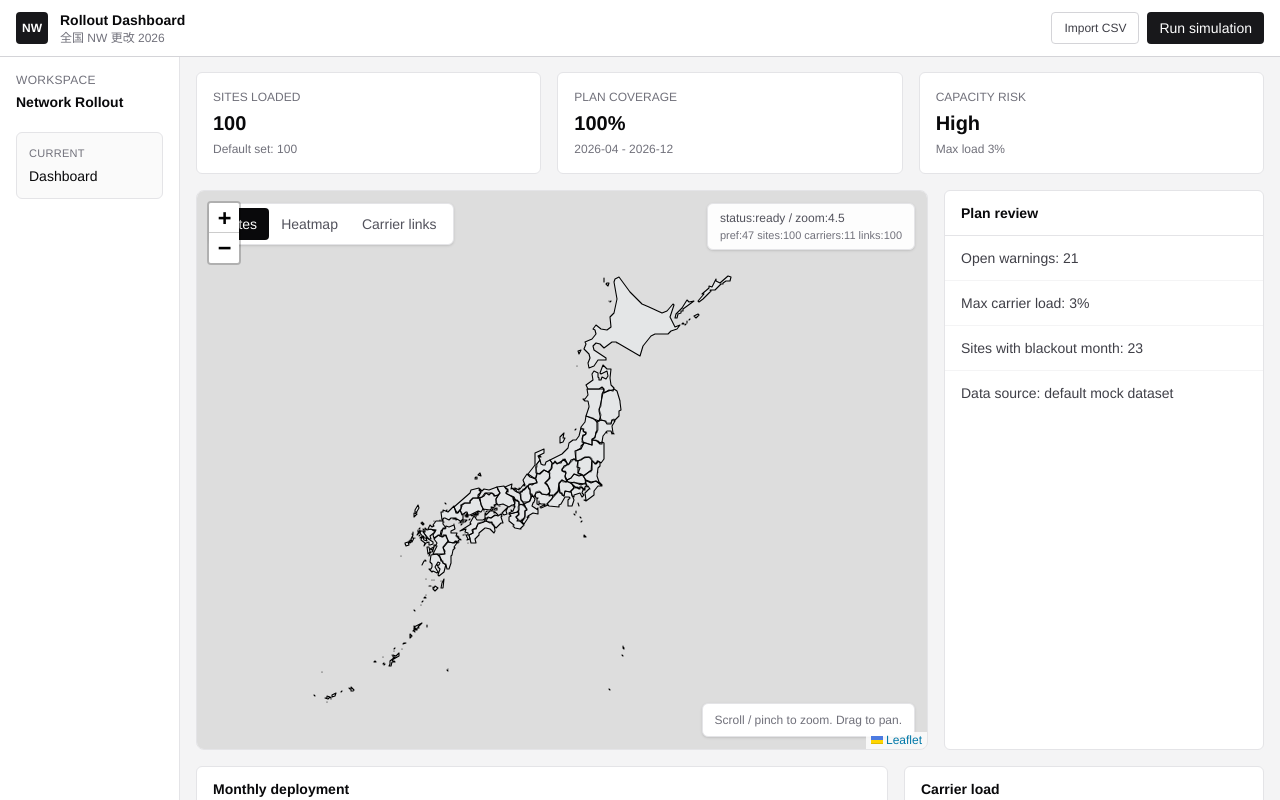
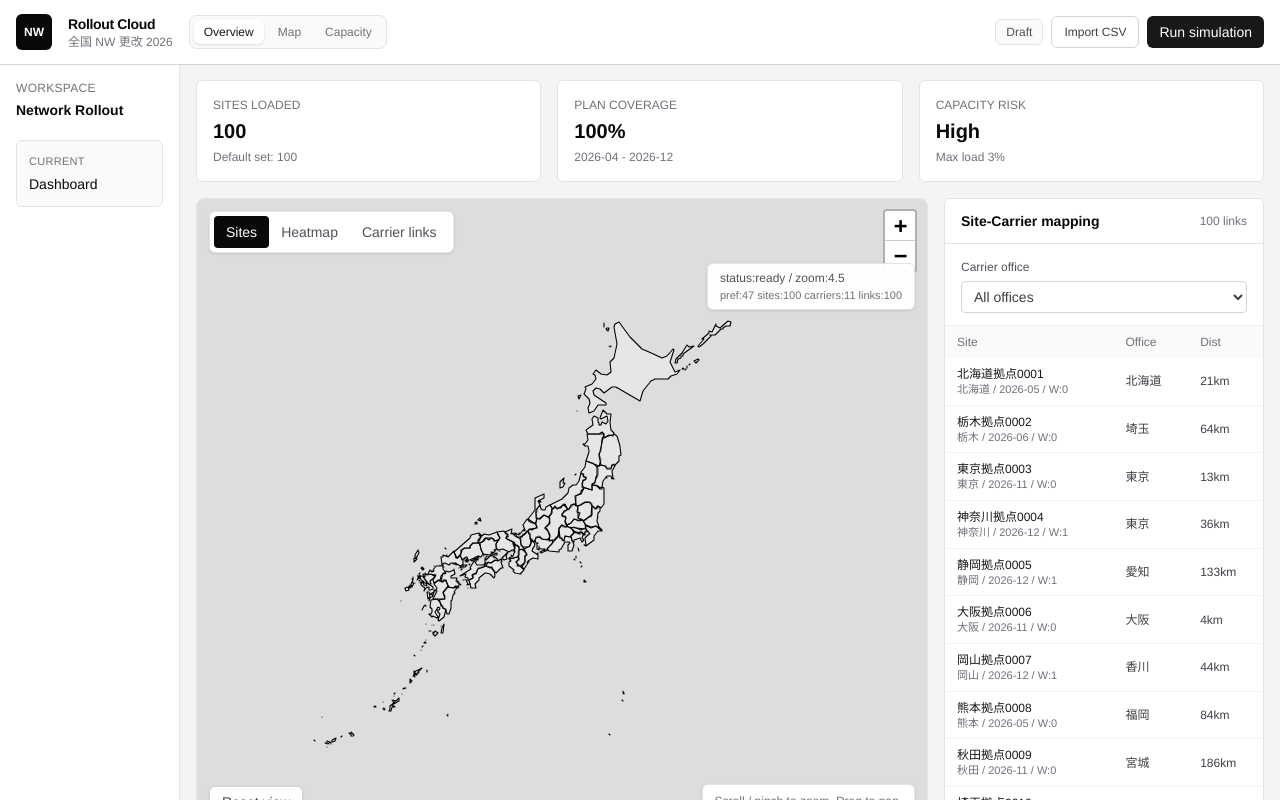
Before and after one commit to tatashir/bs-poc, a Next.js app: page / in a window 1280 px wide. Shown: the top 800 px of the page. Built offline with nearby package versions, Linux system fonts and the light colour scheme.

Commit message:
一旦Fix

```diff
--- a/app/page.tsx
+++ b/app/page.tsx
@@ -12,6 +12,7 @@ import {
 } from "recharts";
 import { InteractiveJapanMap } from "@/components/InteractiveJapanMap";
 import {
+  type CarrierOffice,
   assignSitesToCarrierOffices,
   calculateCarrierLoads,
   initialCarrierOffices,
@@ -45,6 +46,15 @@ type UploadState = {
 
 type Toast = {
   message: string;
+};
+
+type AssignmentRow = {
+  key: string;
+  site: Site;
+  office: CarrierOffice;
+  distanceKm: number;
+  warningCount: number;
+  scheduleMonth: string;
 };
 
 function createCapacities(setting: ProjectSetting): VendorCapacity[] {
@@ -165,6 +175,9 @@ export default function Home() {
   const [upload, setUpload] = useState<UploadState | null>(null);
   const [toast, setToast] = useState<Toast | null>(null);
   const [mounted, setMounted] = useState(false);
+  const [focusedAssignmentKey, setFocusedAssignmentKey] = useState<string | null>(null);
+  const [pinnedAssignmentKey, setPinnedAssignmentKey] = useState<string | null>(null);
+  const [officeFilter, setOfficeFilter] = useState<string>("all");
 
   const months = useMemo(() => getMonthRange(projectSetting.startMonth, projectSetting.endMonth), []);
   const capacities = useMemo(() => createCapacities(projectSetting), []);
@@ -192,15 +205,50 @@ export default function Home() {
   const maxLoad = carrierLoads.reduce((max, load) => Math.max(max, load.loadRatio), 0);
   const completion = sites.length === 0 ? 0 : Math.round((plan.assignments.length / sites.length) * 100);
   const risk = maxLoad > 95 || warningCount > 8 ? "High" : maxLoad > 75 || warningCount > 0 ? "Medium" : "Low";
-  const topRisks = [
-    `Open warnings: ${warningCount}`,
-    `Max carrier load: ${maxLoad}%`,
-    `Sites with blackout month: ${sites.filter((site) => site.blackoutMonths.length > 0).length}`,
-  ];
+  const siteById = useMemo(() => new Map(sites.map((site) => [site.id, site])), [sites]);
+  const officeById = useMemo(
+    () => new Map(initialCarrierOffices.map((office) => [office.id, office])),
+    [],
+  );
+  const planBySiteId = useMemo(() => new Map(plan.assignments.map((assignment) => [assignment.siteId, assignment])), [plan.assignments]);
+  const assignmentRows = useMemo<AssignmentRow[]>(
+    () =>
+      assignments
+        .map((assignment) => {
+          const site = siteById.get(assignment.siteId);
+          const office = officeById.get(assignment.carrierOfficeId);
+          if (!site || !office) return null;
+          const scheduled = planBySiteId.get(site.id);
+          return {
+            key: `${site.id}::${office.id}`,
+            site,
+            office,
+            distanceKm: assignment.distanceKm,
+            warningCount: scheduled?.warnings.length ?? 0,
+            scheduleMonth: scheduled?.yearMonth ?? "-",
+          };
+        })
+        .filter((row): row is AssignmentRow => row !== null),
+    [assignments, officeById, planBySiteId, siteById],
+  );
+  const filteredAssignmentRows = useMemo(
+    () => assignmentRows.filter((row) => (officeFilter === "all" ? true : row.office.id === officeFilter)),
+    [assignmentRows, officeFilter],
+  );
+  const activeAssignmentKey = pinnedAssignmentKey ?? focusedAssignmentKey;
+  const activeAssignment = useMemo(
+    () => assignmentRows.find((row) => row.key === activeAssignmentKey) ?? null,
+    [activeAssignmentKey, assignmentRows],
+  );
 
   useEffect(() => {
     setMounted(true);
   }, []);
+
+  useEffect(() => {
+    setFocusedAssignmentKey(null);
+    setPinnedAssignmentKey(null);
+  }, [sites]);
 
   function showToast(message: string) {
     setToast({ message });
@@ -229,31 +277,39 @@ export default function Home() {
   }
 
   return (
-    <main className="min-h-screen bg-zinc-100 pt-14 text-zinc-950">
+    <main className="min-h-screen bg-zinc-100 pt-16 text-zinc-950">
       {toast && (
-        <div className="fixed right-5 top-[68px] z-[3100] rounded-md border border-zinc-200 bg-white px-3 py-2 text-sm text-zinc-700 shadow-lg">
+        <div className="fixed right-5 top-[74px] z-[3100] rounded-md border border-zinc-200 bg-white px-3 py-2 text-sm text-zinc-700 shadow-lg">
           {toast.message}
         </div>
       )}
 
       <header className="fixed inset-x-0 top-0 z-[3000] border-b border-zinc-300 bg-white">
-        <div className="mx-auto flex h-14 max-w-[1500px] items-center justify-between px-4">
-          <div className="flex items-center gap-3">
-            <div className="grid h-8 w-8 place-items-center rounded bg-zinc-900 text-xs font-semibold text-white">NW</div>
+        <div className="mx-auto flex h-16 max-w-[1500px] items-center justify-between gap-4 px-4">
+          <div className="flex min-w-0 items-center gap-4">
+            <div className="grid h-9 w-9 place-items-center rounded-md bg-zinc-950 text-xs font-semibold text-white">NW</div>
             <div>
-              <p className="text-sm font-semibold">Rollout Dashboard</p>
+              <p className="text-sm font-semibold tracking-tight text-zinc-950">Rollout Cloud</p>
               <p className="text-xs text-zinc-500">全国 NW 更改 2026</p>
+            </div>
+            <div className="hidden items-center gap-1 rounded-lg border border-zinc-200 bg-zinc-50 p-1 lg:flex">
+              <span className="rounded-md bg-white px-2.5 py-1 text-xs font-medium text-zinc-900 shadow-sm">Overview</span>
+              <span className="px-2.5 py-1 text-xs font-medium text-zinc-500">Map</span>
+              <span className="px-2.5 py-1 text-xs font-medium text-zinc-500">Capacity</span>
             </div>
           </div>
           <div className="flex items-center gap-2">
-            <label className="inline-flex h-8 cursor-pointer items-center rounded border border-zinc-300 bg-white px-3 text-xs font-medium text-zinc-700 hover:bg-zinc-50">
+            <span className="hidden rounded-md border border-zinc-200 bg-zinc-50 px-2.5 py-1 text-xs font-medium text-zinc-600 md:inline-flex">
+              Draft
+            </span>
+            <label className="inline-flex h-8 cursor-pointer items-center rounded-md border border-zinc-300 bg-white px-3 text-xs font-medium text-zinc-700 hover:bg-zinc-50">
               Import CSV
               <input type="file" accept=".csv,text/csv" onChange={handleCsvUpload} className="sr-only" />
             </label>
             <button
               type="button"
               onClick={() => showToast("Simulation refreshed")}
-              className="h-8 rounded bg-zinc-900 px-3 text-xs font-medium text-white hover:bg-zinc-800"
+              className="h-8 rounded-md bg-zinc-900 px-3 text-xs font-medium text-white hover:bg-zinc-800"
             >
               Run simulation
             </button>
@@ -261,7 +317,7 @@ export default function Home() {
         </div>
       </header>
 
-      <div className="grid min-h-[calc(100vh-56px)] lg:grid-cols-[180px_minmax(0,1fr)]">
+      <div className="grid min-h-[calc(100vh-64px)] lg:grid-cols-[180px_minmax(0,1fr)]">
         <aside className="border-r border-zinc-200 bg-white">
           <div className="p-4">
             <p className="text-xs uppercase tracking-wide text-zinc-500">Workspace</p>
@@ -288,18 +344,65 @@ export default function Home() {
                   carrierOffices={initialCarrierOffices}
                   carrierAssignments={assignments}
                   warningBySiteId={warningBySiteId}
+                  highlightedSiteId={activeAssignment?.site.id ?? null}
+                  highlightedCarrierOfficeId={activeAssignment?.office.id ?? null}
                 />
               </div>
-              <Panel title="Plan review">
-                <div className="divide-y divide-zinc-100">
-                  {topRisks.map((item) => (
-                    <p key={item} className="px-4 py-3 text-sm text-zinc-700">
-                      {item}
-                    </p>
-                  ))}
-                  <p className="px-4 py-3 text-sm text-zinc-700">
-                    {upload ? `Last import: ${upload.importedAt}` : "Data source: default mock dataset"}
-                  </p>
+              <Panel
+                title="Site-Carrier mapping"
+                right={<span className="text-xs text-zinc-500">{filteredAssignmentRows.length} links</span>}
+              >
+                <div className="border-b border-zinc-100 px-4 py-3">
+                  <label className="text-xs font-medium text-zinc-600" htmlFor="office-filter">
+                    Carrier office
+                  </label>
+                  <select
+                    id="office-filter"
+                    value={officeFilter}
+                    onChange={(event) => setOfficeFilter(event.target.value)}
+                    className="mt-1 h-8 w-full rounded border border-zinc-300 px-2 text-xs text-zinc-700"
+                  >
+                    <option value="all">All offices</option>
+                    {initialCarrierOffices.map((office) => (
+                      <option key={office.id} value={office.id}>
+                        {office.name}
+                      </option>
+                    ))}
+                  </select>
+                </div>
+                <div className="max-h-[504px] overflow-y-auto">
+                  <table className="w-full text-left text-xs">
+                    <thead className="sticky top-0 bg-zinc-50 text-zinc-500">
+                      <tr>
+                        <th className="px-3 py-2 font-medium">Site</th>
+                        <th className="px-3 py-2 font-medium">Office</th>
+                        <th className="px-3 py-2 font-medium">Dist</th>
+                      </tr>
+                    </thead>
+                    <tbody className="divide-y divide-zinc-100">
+                      {filteredAssignmentRows.slice(0, 120).map((row) => {
+                        const active = activeAssignment?.key === row.key;
+                        return (
+                          <tr
+                            key={row.key}
+                            className={active ? "bg-blue-50" : "hover:bg-zinc-50"}
+                            onMouseEnter={() => setFocusedAssignmentKey(row.key)}
+                            onMouseLeave={() => setFocusedAssignmentKey(null)}
+                            onClick={() => setPinnedAssignmentKey((current) => (current === row.key ? null : row.key))}
+                          >
+                            <td className="px-3 py-2">
+                              <p className="font-medium text-zinc-900">{row.site.name}</p>
+                              <p className="text-[11px] text-zinc-500">
+                                {row.site.prefecture} / {row.scheduleMonth} / W:{row.warningCount}
+                              </p>
+                            </td>
+                            <td className="px-3 py-2 text-zinc-700">{row.office.prefecture}</td>
+                            <td className="px-3 py-2 text-zinc-700">{row.distanceKm}km</td>
+                          </tr>
+                        );
+                      })}
+                    </tbody>
+                  </table>
                 </div>
               </Panel>
             </section>
--- a/components/InteractiveJapanMap.tsx
+++ b/components/InteractiveJapanMap.tsx
@@ -30,6 +30,8 @@ function getSiteCountByPrefecture(sites: Site[]) {
 }
 
 const prefectureFill = "#f1f5f9";
+const initialCenter: [number, number] = [36.5, 138.4];
+const initialZoom = 4.4;
 
 export function InteractiveJapanMap({
   sites,
@@ -72,7 +74,7 @@ export function InteractiveJapanMap({
         leafletRef.current = L;
 
         const map = L.map(containerRef.current, {
-          zoomControl: true,
+          zoomControl: false,
           minZoom: 3,
           maxZoom: 11,
           zoomSnap: 0.25,
@@ -80,8 +82,9 @@ export function InteractiveJapanMap({
           preferCanvas: true,
         });
         mapRef.current = map;
+        L.control.zoom({ position: "topright" }).addTo(map);
 
-        map.setView([36.5, 138.4], 4.4);
+        map.setView(initialCenter, initialZoom);
         setZoomLevel(Number(map.getZoom().toFixed(2)));
 
         const carrierLayer = L.layerGroup().addTo(map);
@@ -251,7 +254,7 @@ export function InteractiveJapanMap({
 
   return (
     <div className="relative h-full min-h-[520px] overflow-hidden rounded-lg border border-zinc-200 bg-zinc-50">
-      <div ref={containerRef} className="absolute inset-0" />
+      <div ref={containerRef} className="absolute inset-0 z-0" />
 
       {status !== "ready" && (
         <div className="absolute inset-0 grid place-items-center bg-white/80">
@@ -261,7 +264,7 @@ export function InteractiveJapanMap({
         </div>
       )}
 
-      <div className="absolute left-3 top-3 flex rounded-md border border-zinc-200 bg-white p-1 shadow-sm">
+      <div className="pointer-events-auto absolute left-3 top-3 z-[1200] flex rounded-md border border-zinc-200 bg-white p-1 shadow-sm">
         {[
           ["sites", "Sites"],
           ["heatmap", "Heatmap"],
@@ -280,16 +283,29 @@ export function InteractiveJapanMap({
         ))}
       </div>
 
-      <div className="absolute right-3 top-3 rounded-md border border-zinc-200 bg-white/95 px-3 py-1.5 text-xs text-zinc-600 shadow-sm">
+      <div className="pointer-events-none absolute right-3 top-16 z-[1200] rounded-md border border-zinc-200 bg-white/95 px-3 py-1.5 text-xs text-zinc-600 shadow-sm">
         status:{status} / zoom:{zoomLevel}
         <div className="mt-0.5 text-[11px] text-zinc-500">
           pref:{prefectureCount} sites:{sites.length} carriers:{carrierOffices.length} links:{carrierAssignments.length}
         </div>
       </div>
 
-      <div className="absolute bottom-3 right-3 rounded-md border border-zinc-200 bg-white px-3 py-2 text-xs text-zinc-500 shadow-sm">
+      <div className="pointer-events-none absolute bottom-3 right-3 z-[1200] rounded-md border border-zinc-200 bg-white px-3 py-2 text-xs text-zinc-500 shadow-sm">
         Scroll / pinch to zoom. Drag to pan.
       </div>
+
+      <button
+        type="button"
+        onClick={() => {
+          const map = mapRef.current;
+          if (!map) return;
+          map.setView(initialCenter, initialZoom, { animate: true, duration: 0.5 });
+          setZoomLevel(Number(initialZoom.toFixed(2)));
+        }}
+        className="pointer-events-auto absolute bottom-3 left-3 z-[1200] h-8 rounded-md border border-zinc-300 bg-white px-3 text-xs font-medium text-zinc-700 shadow-sm hover:bg-zinc-50"
+      >
+        Reset view
+      </button>
     </div>
   );
 }
```
